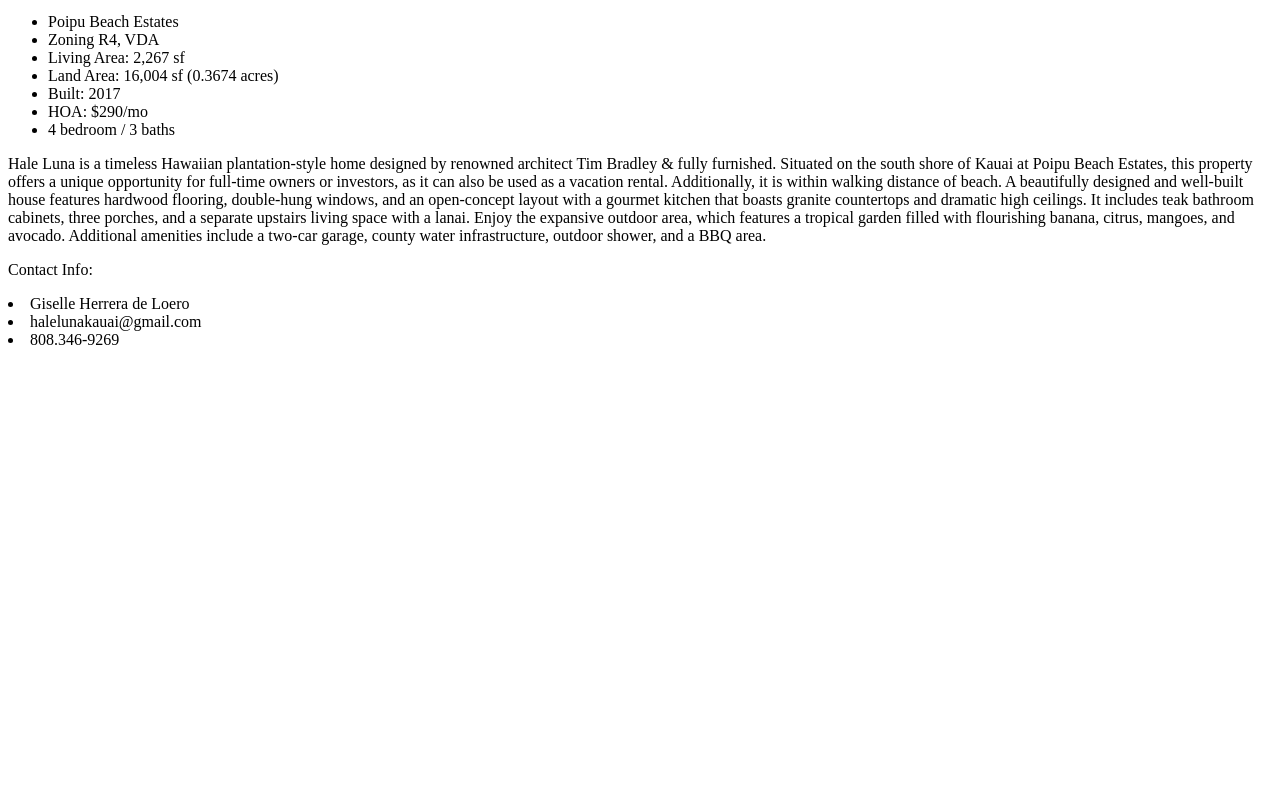
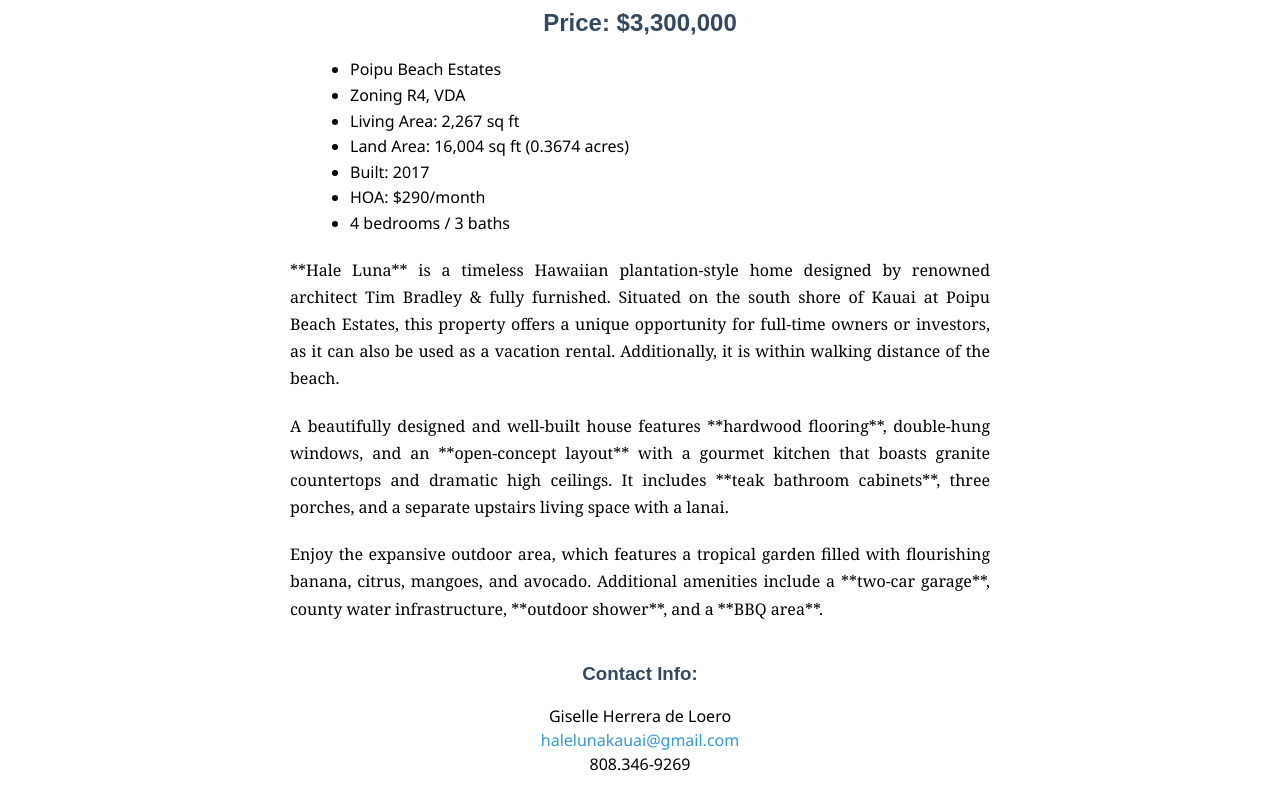
Before and after one commit to southkauai/southkauai, a plain HTML site: page index.html in a window 1280 px wide. Shown: the part 101-907 px from the top of the page. Before the commit the page ends 800 px from the top, so only its background shows below. Drawn offline with Linux system fonts and the light colour scheme.

Commit message:
Update index.html cleaned up

```diff
--- a/index.html
+++ b/index.html
@@ -1,36 +1,49 @@
 <!DOCTYPE html>
 <html>
 <head>
-        <title>My First Website</title>
+    <title>5414 Nakoa St, Koloa</title>
 </head>
 <body>
-<h1>
-    5414 Nakoa St, Koloa, HI 96756 (TMK 2-8-031-115-0000)
+
+    <h1 style="color: #2c3e50; font-family: Arial, sans-serif; text-align: center; margin-bottom: 5px;">
+        5414 Nakoa St, Koloa, HI 96756
     </h1>
-<p>
-Price: 3,300,000
-</p>
-<ul>
-<li>Poipu Beach Estates
-</li><li>Zoning R4, VDA
-</li><li>Living Area: 2,267 sf
-</li><li>Land Area: 16,004 sf (0.3674 acres)
-</li><li>Built: 2017
-</li><li>HOA: $290/mo
-</li><li>4 bedroom / 3 baths
-</li>
-</ul>
-<p>
-Hale Luna is a timeless Hawaiian plantation-style home designed by renowned architect Tim Bradley & fully furnished. Situated on the south shore of Kauai at Poipu Beach Estates, this property offers a unique opportunity for full-time owners or investors, as it can also be used as a vacation rental. Additionally, it is within walking distance of beach.
-A beautifully designed and well-built house features hardwood flooring, double-hung windows, and an open-concept layout with a gourmet kitchen that boasts granite countertops and dramatic high ceilings. It includes teak bathroom cabinets, three porches, and a separate upstairs living space with a lanai.
-Enjoy the expansive outdoor area, which features a tropical garden filled with flourishing banana, citrus, mangoes, and avocado. Additional amenities include a two-car garage, county water infrastructure, outdoor shower, and a BBQ area.
+    <p style="text-align: center; font-size: 0.9em; color: #7f8c8d; margin-top: 0;">
+        (TMK 2-8-031-115-0000)
     </p>
 
+    <h2 style="color: #34495e; font-family: Arial, sans-serif; text-align: center; margin-top: 30px;">
+        Price: $3,300,000
+    </h2>
 
-<p>Contact Info:</p>
+    <ul style="list-style-type: disc; margin: 20px auto; padding-left: 20px; max-width: 600px; font-family: 'Segoe UI', Tahoma, Geneva, Verdana, sans-serif; line-height: 1.6;">
+        <li>Poipu Beach Estates</li>
+        <li>Zoning R4, VDA</li>
+        <li>Living Area: 2,267 sq ft</li>
+        <li>Land Area: 16,004 sq ft (0.3674 acres)</li>
+        <li>Built: 2017</li>
+        <li>HOA: $290/month</li>
+        <li>4 bedrooms / 3 baths</li>
+    </ul>
 
-<li>Giselle Herrera de Loero
-</li><li>halelunakauai@gmail.com
-</li><li>808.346-9269</li>
+    <p style="font-family: Georgia, serif; line-height: 1.7; margin: 20px auto; max-width: 700px; text-align: justify; padding: 0 15px;">
+        **Hale Luna** is a timeless Hawaiian plantation-style home designed by renowned architect Tim Bradley & fully furnished. Situated on the south shore of Kauai at Poipu Beach Estates, this property offers a unique opportunity for full-time owners or investors, as it can also be used as a vacation rental. Additionally, it is within walking distance of the beach.
+    </p>
+    <p style="font-family: Georgia, serif; line-height: 1.7; margin: 20px auto; max-width: 700px; text-align: justify; padding: 0 15px;">
+        A beautifully designed and well-built house features **hardwood flooring**, double-hung windows, and an **open-concept layout** with a gourmet kitchen that boasts granite countertops and dramatic high ceilings. It includes **teak bathroom cabinets**, three porches, and a separate upstairs living space with a lanai.
+    </p>
+    <p style="font-family: Georgia, serif; line-height: 1.7; margin: 20px auto; max-width: 700px; text-align: justify; padding: 0 15px;">
+        Enjoy the expansive outdoor area, which features a tropical garden filled with flourishing banana, citrus, mangoes, and avocado. Additional amenities include a **two-car garage**, county water infrastructure, **outdoor shower**, and a **BBQ area**.
+    </p>
+
+    <h3 style="color: #34495e; font-family: Arial, sans-serif; text-align: center; margin-top: 40px;">
+        Contact Info:
+    </h3>
+    <ul style="list-style-type: none; margin: 10px auto 30px auto; padding: 0; text-align: center; font-family: 'Segoe UI', Tahoma, Geneva, Verdana, sans-serif; line-height: 1.5;">
+        <li>Giselle Herrera de Loero</li>
+        <li><a href="mailto:halelunakauai@gmail.com" style="color: #3498db; text-decoration: none;">halelunakauai@gmail.com</a></li>
+        <li>808.346-9269</li>
+    </ul>
+
 </body>
 </html>
```
Lines whose indentation alone changed are shown as unchanged.
